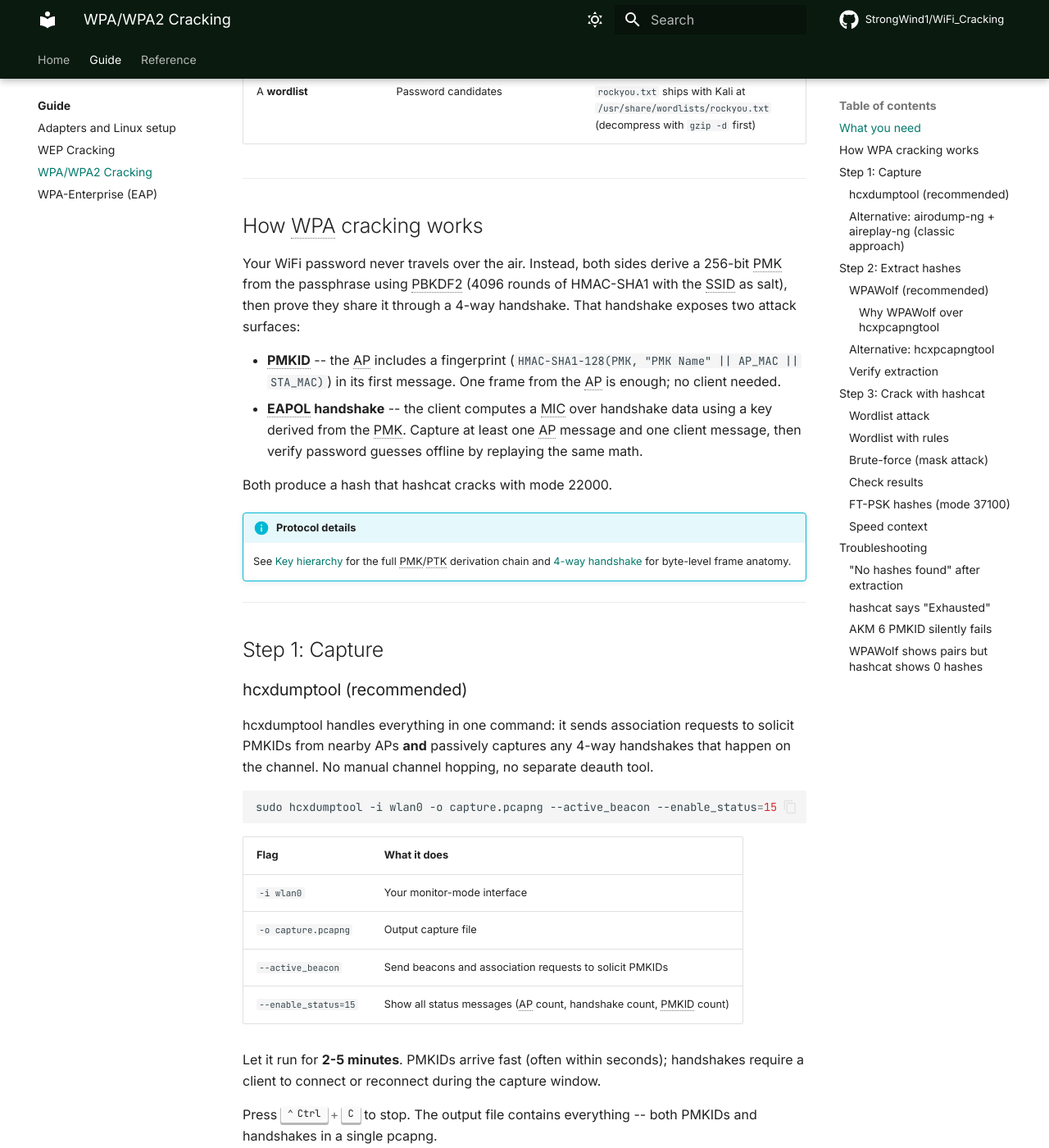
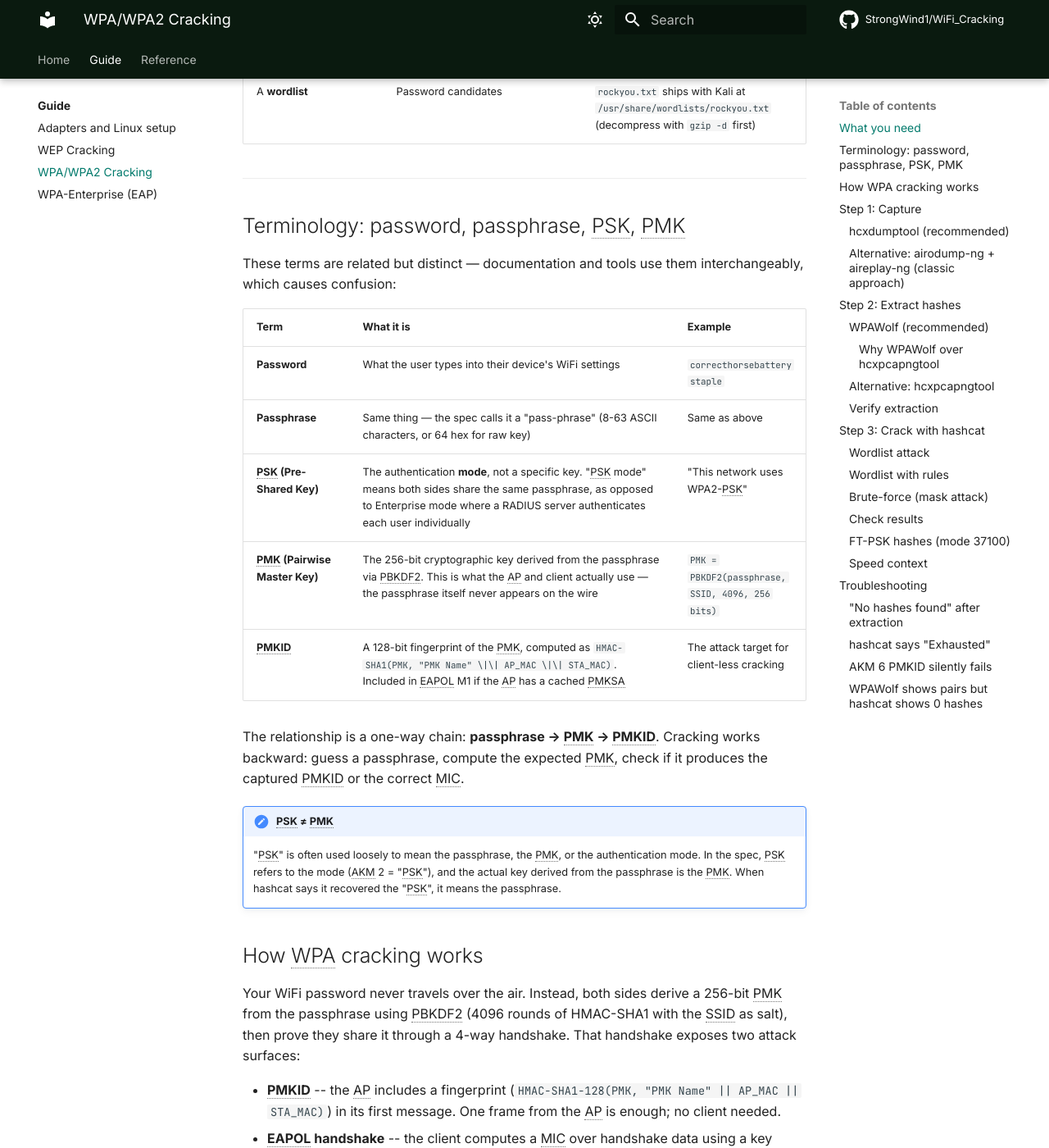
Before and after one commit to StrongWind1/WiFi_Cracking, an MkDocs documentation site: the page built from docs/guide/wpa.md, in a window 1280 px wide and 1400 px high, scrolled down 764 px. Shown: the whole window at 82% size. Built offline with MkDocs 1.6.1 and Material for MkDocs 9.7.7, drawn with Linux system fonts in a browser that asks for light colours; comment, search, counter and statistics services are not loaded.

Commit message:
docs: add password/passphrase/PSK/PMK/PMKID terminology section
New section in guide/wpa.md explaining the relationship chain:
passphrase → PMK → PMKID, with a table defining each term
and a note clarifying that PSK ≠ PMK (PSK is the mode,
PMK is the key). Cross-referenced from psk-attacks/index.md.

```diff
--- a/docs/guide/wpa.md
+++ b/docs/guide/wpa.md
@@ -16,6 +16,23 @@ A start-to-finish workflow: capture traffic with hcxdumptool, extract hashes wit
 | A **wordlist** | Password candidates | `rockyou.txt` ships with Kali at `/usr/share/wordlists/rockyou.txt` (decompress with `gzip -d` first) |
 
 ---
+
+## Terminology: password, passphrase, PSK, PMK
+
+These terms are related but distinct — documentation and tools use them interchangeably, which causes confusion:
+
+| Term | What it is | Example |
+|---|---|---|
+| **Password** | What the user types into their device's WiFi settings | `correcthorsebatterystaple` |
+| **Passphrase** | Same thing — the spec calls it a "pass-phrase" (8-63 ASCII characters, or 64 hex for raw key) | Same as above |
+| **PSK (Pre-Shared Key)** | The authentication **mode**, not a specific key. "PSK mode" means both sides share the same passphrase, as opposed to Enterprise mode where a RADIUS server authenticates each user individually | "This network uses WPA2-PSK" |
+| **PMK (Pairwise Master Key)** | The 256-bit cryptographic key derived from the passphrase via PBKDF2. This is what the AP and client actually use — the passphrase itself never appears on the wire | `PMK = PBKDF2(passphrase, SSID, 4096, 256 bits)` |
+| **PMKID** | A 128-bit fingerprint of the PMK, computed as `HMAC-SHA1(PMK, "PMK Name" \|\| AP_MAC \|\| STA_MAC)`. Included in EAPOL M1 if the AP has a cached PMKSA | The attack target for client-less cracking |
+
+The relationship is a one-way chain: **passphrase → PMK → PMKID**. Cracking works backward: guess a passphrase, compute the expected PMK, check if it produces the captured PMKID or the correct MIC.
+
+!!! note "PSK ≠ PMK"
+    "PSK" is often used loosely to mean the passphrase, the PMK, or the authentication mode. In the spec, PSK refers to the mode (AKM 2 = "PSK"), and the actual key derived from the passphrase is the PMK. When hashcat says it recovered the "PSK", it means the passphrase.
 
 ## How WPA cracking works
 
```
Also changed, not shown: docs/psk-attacks/index.md (+3 -4 lines).
